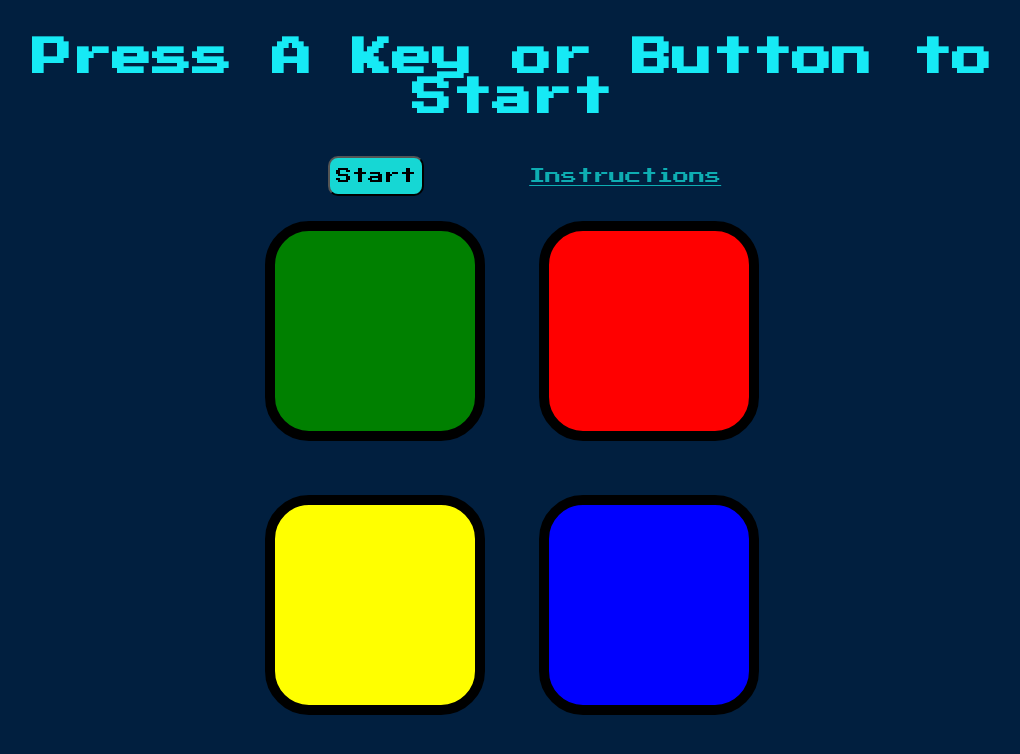
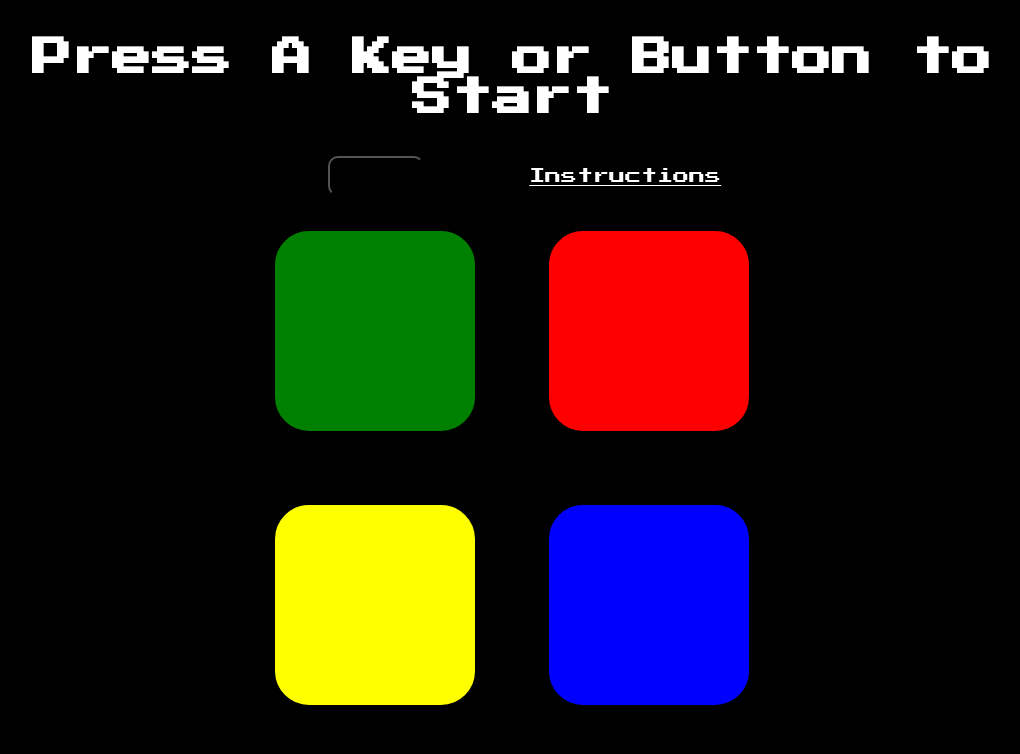
Before and after one commit to sharathps-007/Simon_Game, a plain HTML site: page index.html in a window 1280 px wide. Shown: the whole page, without its empty margins (128-1148 px from the left). Drawn offline with nearby package versions, Linux system fonts and the light colour scheme.

Commit message:
changes updated

```diff
--- a/styles.css
+++ b/styles.css
@@ -1,13 +1,13 @@
 body {
   text-align: center;
-  background-color: #011F3F;
+  background-color: black;
 }
 
 #level-title {
   font-family: 'Press Start 2P', cursive;
   font-size: 2.5rem;
   margin:  3%;
-  color: #16eaf5;
+  color: white;
 }
 
 .container {
@@ -58,13 +58,13 @@ h1{
   font-family: 'Press Start 2P', cursive;
   font-size: 2rem;
   margin:  3%;
-  color: #16d7d4;
+  color: white;
 }
 .start{
   font-family: 'Press Start 2P', cursive;
   font-size: 1rem;
   position: relative;
-  background-color: #16d7d4;
+  background-color: black;
   width: 6rem;
   height: 2.5rem;
   right:3%;
@@ -75,7 +75,7 @@ h1{
   left: 5%;
   font-family: 'Press Start 2P', cursive;
   font-size: 1rem;
-  color: #0eadb2;
+  color: white;
 }
 li{
   margin: 4%;
@@ -83,5 +83,5 @@ li{
   text-align: left;
   font-size: 1rem;
 
-  color: #bffef3;
+  color: white;
 }
```
